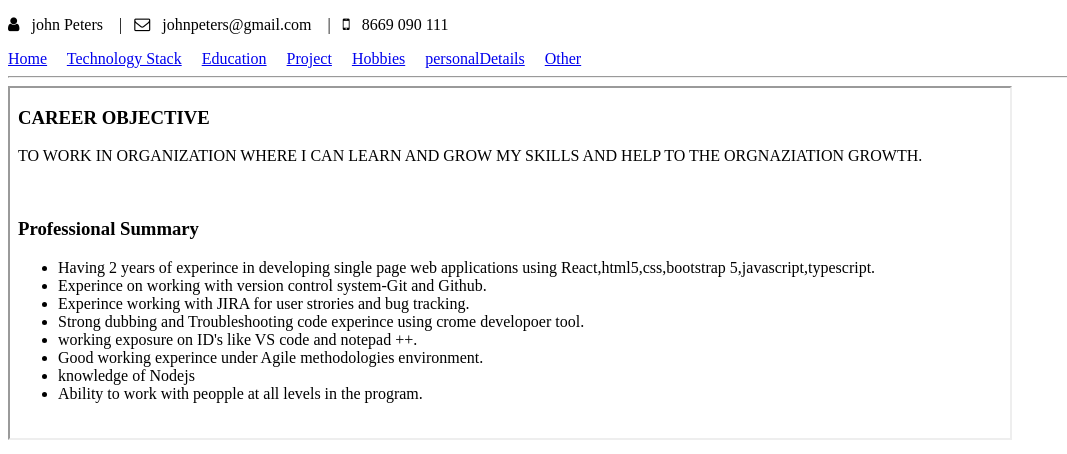
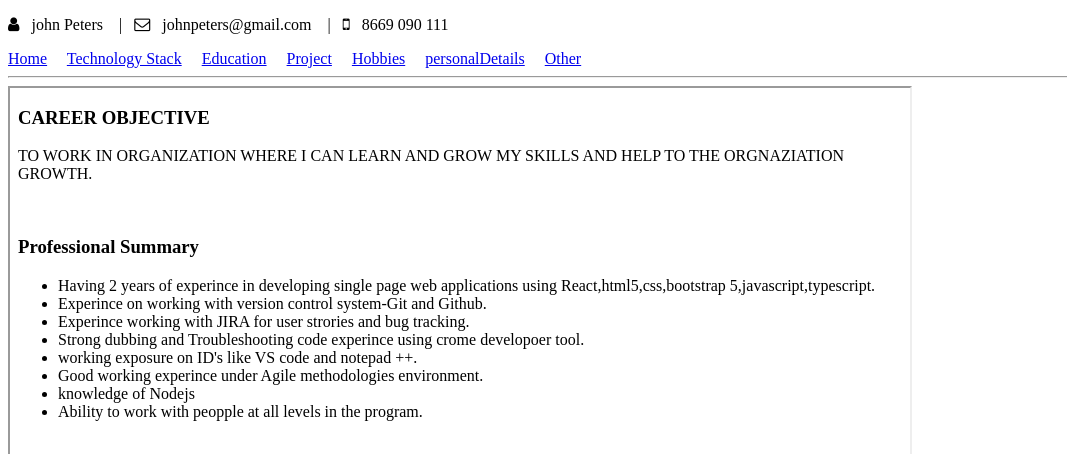
Before and after one commit to JaysDevkule/MyProfile, a plain HTML site: page index.html in a window 1280 px wide. Shown: the top 454 px of the page, without its empty margins (0-1067 px from the left). Drawn offline with Linux system fonts and the light colour scheme.

Commit message:
updated in index page
updated in index page

```diff
--- a/index.html
+++ b/index.html
@@ -31,7 +31,7 @@
         <hr>
 
 
-    <iframe name="my_frame" src="home.html" width="1000px" height=" 350px">
+        <iframe name="my_frame" src="home.html" width="900px" height=" 500px">
         </iframe>
 
         <footer>
@@ -40,9 +40,12 @@
                 <a href="https://www.facebook.com/" target="_blank"><i class="fa fa-facebook-official"
                         aria-hidden="true"></i></a>
                 &nbsp; &nbsp; &nbsp;
-            <a href="https://www.instagram.com/" target="_blank"><i class="fa fa-instagram" aria-hidden="true"></i></a>
+                <a href="https://www.instagram.com/" target="_blank"><i class="fa fa-instagram"
+                        aria-hidden="true"></i></a>
                 &nbsp; &nbsp; &nbsp;
-            <a href="https://www.linkedin.com/" target="_blank"><i class="fa fa-linkedin" aria-hidden="true"></i></a>
+                <a href="https://www.linkedin.com/" target="_blank"><i class="fa fa-linkedin"
+                        aria-hidden="true"></i></a>
+
             </p>
         </footer>
 
```
Lines whose indentation alone changed are shown as unchanged.
